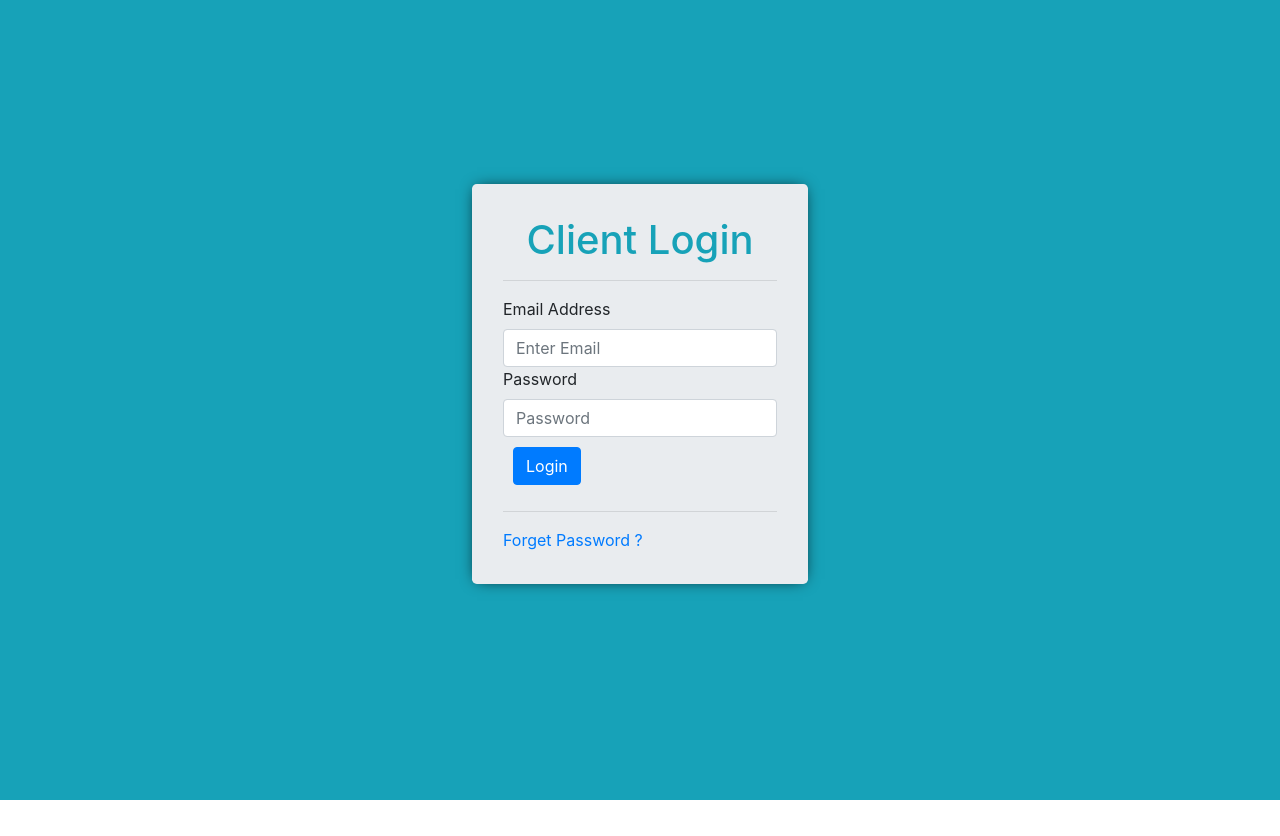
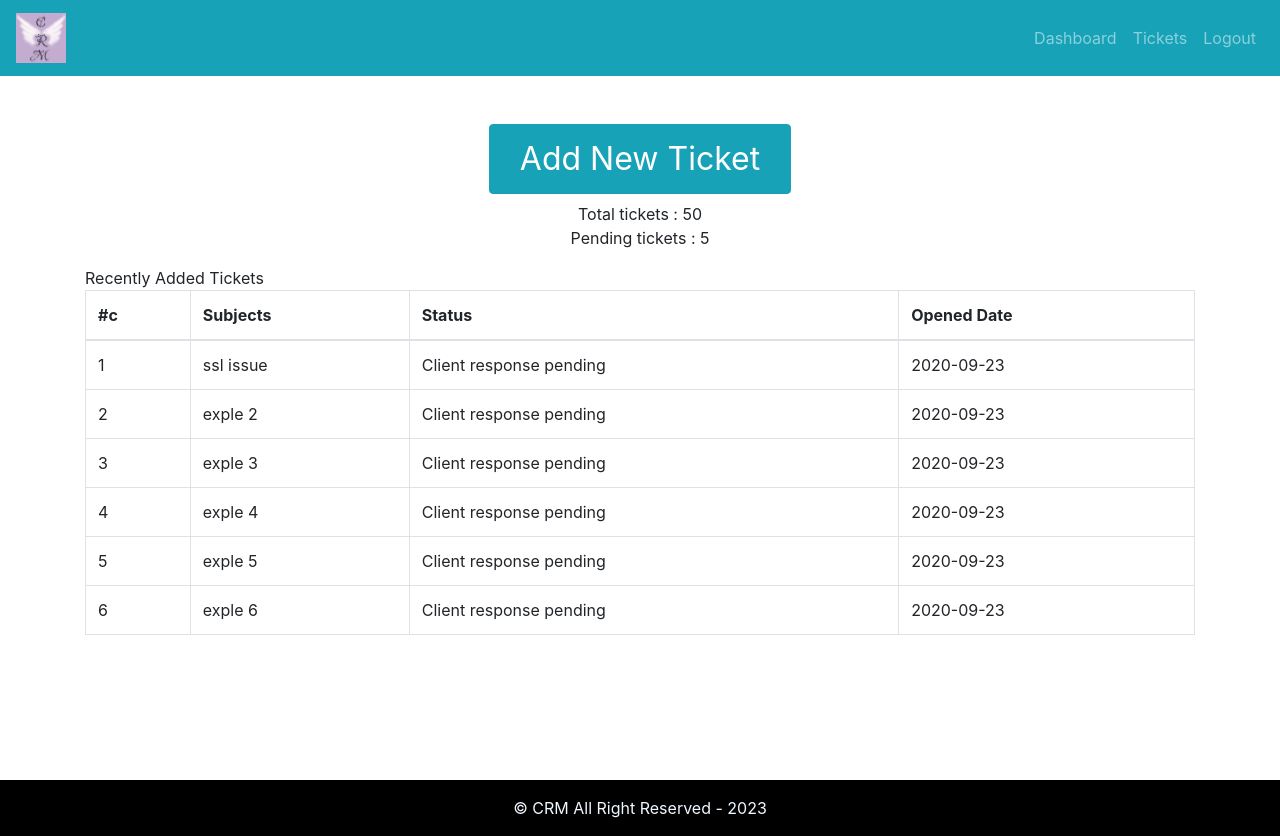
Before and after one commit to MedAmineTestouri/crm-frontend, a React (Create React App) app: page / in a window 1280 px wide. Before the commit the page ends 800 px from the top, so only its background shows below. Built offline with nearby package versions, Linux system fonts and the light colour scheme.

Commit message:
dashboard page added

```diff
--- a/src/App.css
+++ b/src/App.css
@@ -0,0 +1,21 @@
+.default-layout{
+    display: grid;
+    grid-template-rows: 80px auto 3rem;
+    grid-template-areas:
+    "header"
+    "main"
+    "footer";
+}
+header{
+grid-area: header;
+}
+main{
+    grid-area: main;
+    min-height: 88vh;
+}
+footer{
+        grid-area: footer;
+        background: black;
+        padding: 1rem;
+        color: aliceblue;
+}
--- a/src/App.js
+++ b/src/App.js
@@ -2,11 +2,20 @@
 import './App.css';
 import { Button } from "react-bootstrap";
 import { Entry } from "./pages/entry/entry.page";
+import { DefaultLayout } from './layout/DefaultLayout';
+import { Dashboard } from './pages/Dashboard/Dashboard.page';
 
 function App() {
   return (
     <div className="App">
-      <Entry/>
+      {/* <Entry/> */}
+      <DefaultLayout>
+      <Dashboard/>
+      </DefaultLayout>
+
+
+
+
     </div>
   );
 }
--- /dev/null
+++ b/src/assets/data/dummy-tickets.json
@@ -0,0 +1,38 @@
+[
+    {
+        "id" :1,
+        "subject":"ssl issue",
+        "status" : "Client response pending",
+        "addedt" : "2020-09-23"
+    },
+    {
+        "id" :2,
+        "subject":"exple 2",
+        "status" : "Client response pending",
+        "addedt" : "2020-09-23"
+    },
+    {
+        "id" :3,
+        "subject":"exple 3",
+        "status" : "Client response pending",
+        "addedt" : "2020-09-23"
+    },
+    {
+        "id" :4,
+        "subject":"exple 4",
+        "status" : "Client response pending",
+        "addedt" : "2020-09-23"
+    },
+    {
+        "id" :5,
+        "subject":"exple 5",
+        "status" : "Client response pending",
+        "addedt" : "2020-09-23"
+    },
+    {
+        "id" :6,
+        "subject":"exple 6",
+        "status" : "Client response pending",
+        "addedt" : "2020-09-23"
+    }
+]
--- /dev/null
+++ b/src/components/ticketTable/TicketTable.comp.js
@@ -0,0 +1,37 @@
+import React from "react";
+import {Table} from 'react-bootstrap'
+
+
+
+export const TicketTable =(tickets)=> {
+    return (
+
+        <Table bordered hover>
+            <thead>
+                <tr>
+                    <th>#c</th>
+                    <th>Subjects</th>
+                    <th>Status</th>
+                    <th>Opened Date</th>
+                </tr>
+            </thead>
+            <tbody>
+                {tickets.tickets.length ? tickets.tickets.map((row )=>
+                (<tr key={row.id}>
+                <td>{row.id}</td>
+                <td>{row.subject}</td>
+                <td>{row.status}</td>
+                <td>{row.addedt}</td>
+            </tr>
+            )) :
+            <tr ><td colSpan="4" className="text-center"><h3>No Data!</h3></td></tr>
+
+        }
+
+            </tbody>
+
+        </Table>
+
+
+    )
+}
--- /dev/null
+++ b/src/layout/DefaultLayout.js
@@ -0,0 +1,24 @@
+import { React } from "react";
+import { Header } from "./partials/Header.comp";
+import { Footer } from "./partials/Footer.comp";
+export const DefaultLayout = ({children}) => {
+    return (
+
+            <div className="defaults-layout">
+
+                <header className="header">
+                    <Header/>
+                </header>
+
+                <main className="main">
+                    {children}
+                </main>
+
+                <footer className="footer">
+                    <Footer/>
+                </footer>
+
+            </div>
+
+    )
+}
--- /dev/null
+++ b/src/layout/partials/Footer.comp.js
@@ -0,0 +1,9 @@
+import { React } from "react";
+
+export const Footer = () => {
+    return (
+        <div className="text-center copy-right">
+          &copy; CRM All Right Reserved - 2023
+        </div>
+    )
+}
--- /dev/null
+++ b/src/layout/partials/Header.comp.js
@@ -0,0 +1,34 @@
+import { React } from "react";
+import {Navbar , Nav} from 'react-bootstrap'
+import  logo  from "../../assets/img/logo.png";
+
+export const Header = () => {
+    return (
+        <Navbar
+        collapseOnSelect
+        variant="dark"
+        bg="info"
+        expand="md">
+           <Navbar.Brand>
+            <img src={logo} alt="logo" width="50px"/>
+           </Navbar.Brand>
+           <Navbar.Toggle aria-controls="basic-navbar-nav" />
+            <Navbar.Collapse id="basic-navbar-nav">
+                <Nav className="ml-auto">
+                    <Nav.Link href="/dashboard">
+                            Dashboard
+                    </Nav.Link>
+                    <Nav.Link href="/dashboard">
+                            Tickets
+                    </Nav.Link>
+                    <Nav.Link href="/dashboard">
+                            Logout
+                    </Nav.Link>
+                </Nav>
+            </Navbar.Collapse>
+
+
+
+        </Navbar>
+    )
+}
--- /dev/null
+++ b/src/pages/Dashboard/Dashboard.page.js
@@ -0,0 +1,42 @@
+import React from 'react'
+import {Container, Row, Col,Button} from 'react-bootstrap'
+import { TicketTable } from '../../components/ticketTable/TicketTable.comp'
+import tickets from "../../assets/data/dummy-tickets.json"
+export const Dashboard = ()=> {
+    return (
+        <Container>
+                <Row>
+                    <Col className='text-center mt-5 mb-2'>
+                        <Button variant="info" style= {{'fontSize':'2rem','padding':'10px 30px'}}>
+                            Add New Ticket
+                        </Button>
+                    </Col>
+                </Row>
+                <Row>
+                    <Col className='text-center mb-2'>
+                        <div>
+                            Total tickets : 50
+                        </div>
+                        <div>
+                            Pending tickets : 5
+                        </div>
+
+                    </Col>
+                </Row>
+                <Row>
+                    <Col className='mt-2'>
+                        <div>
+                           Recently Added Tickets
+                        </div>
+
+                    </Col>
+                </Row>
+                <Row>
+                    <Col className='recent-ticket'>
+                        <TicketTable tickets={tickets}/>
+
+                    </Col>
+                </Row>
+        </Container>
+    )
+}
```
Also changed, not shown: src/assets/img/logo.png (added).
